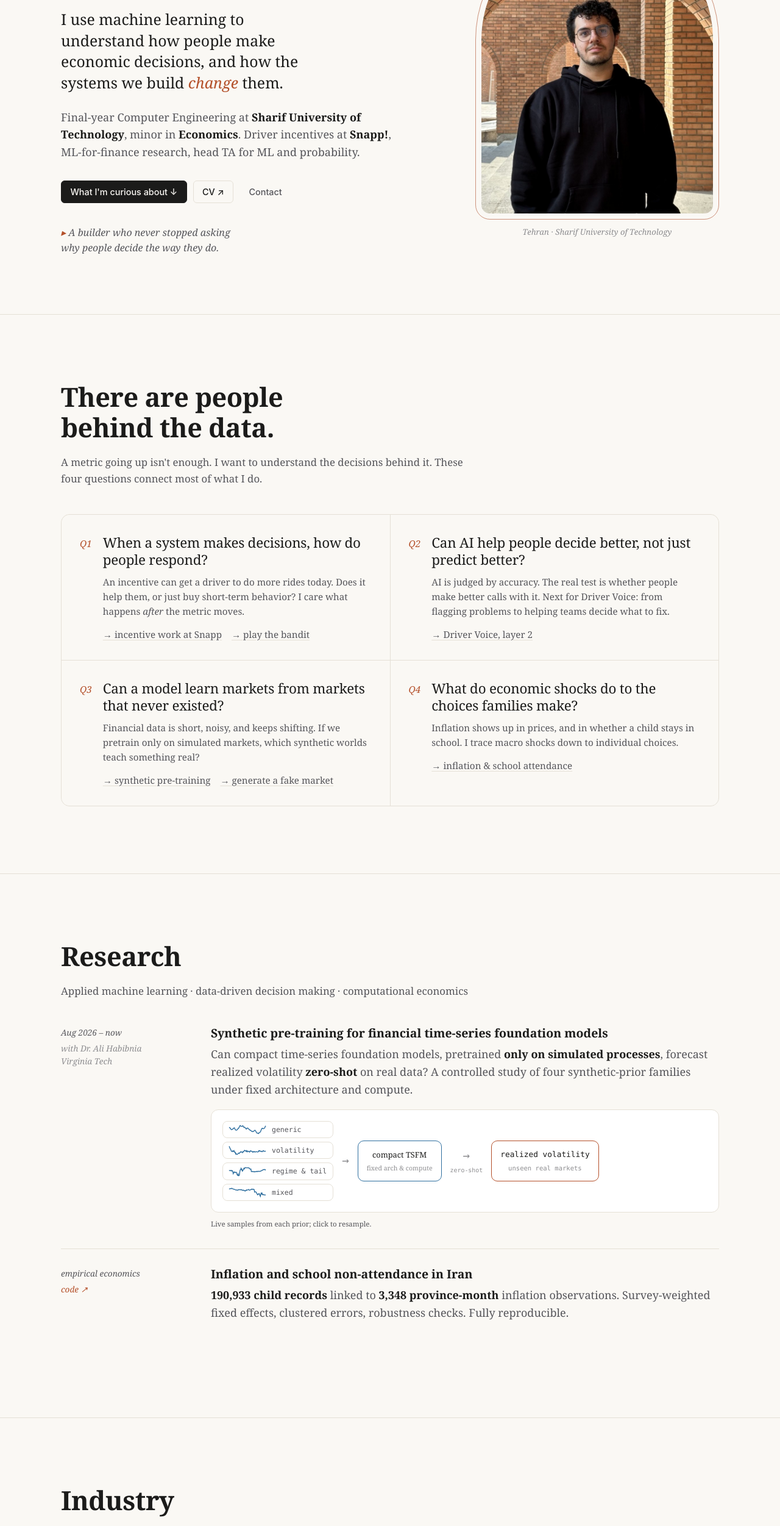
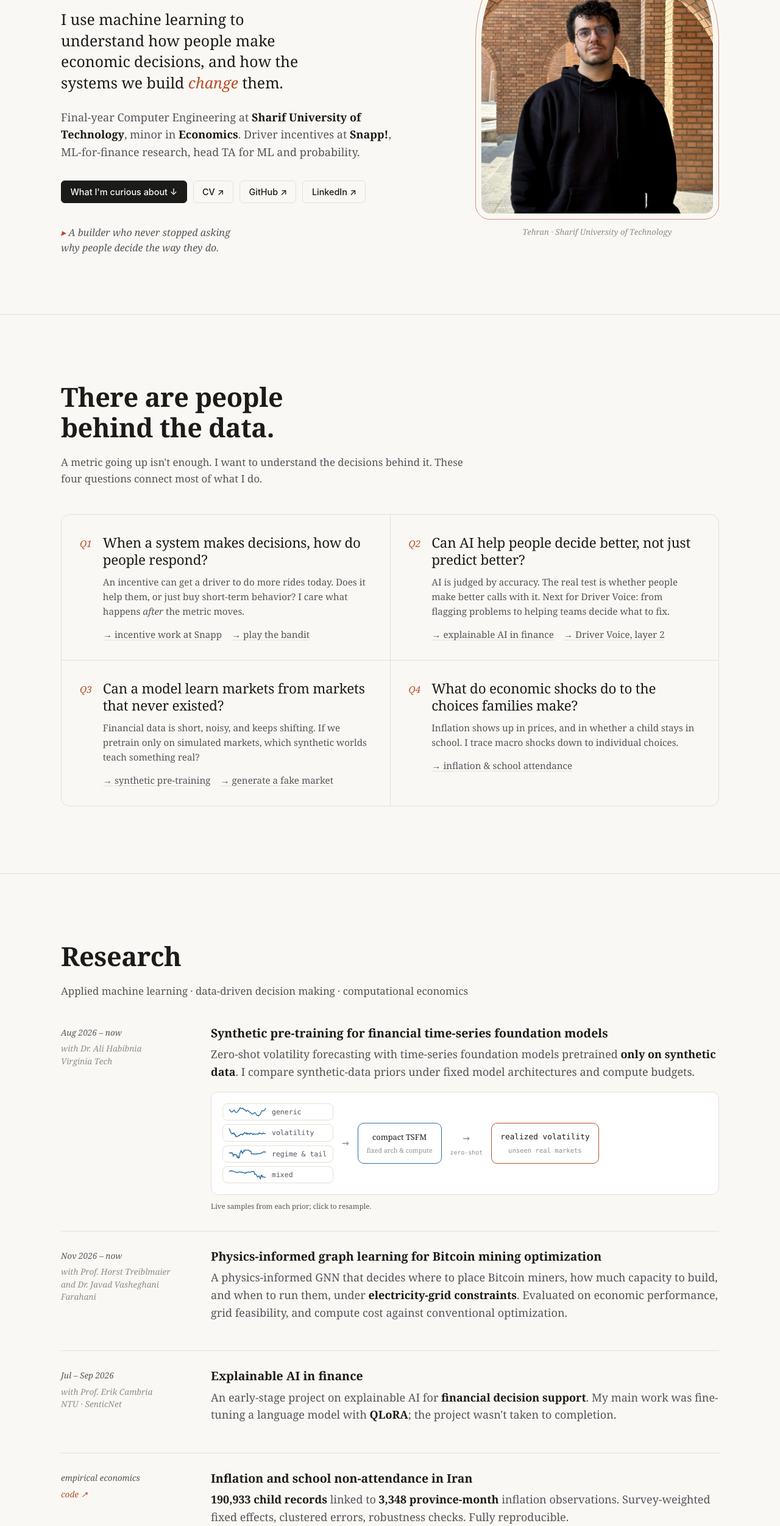
Before and after one commit to MahMosTash/mahmostash.github.io, a plain HTML site: page index.html in a window 1280 px wide. Shown: the part 285-2787 px from the top of the page at 61% size. Drawn offline with Linux system fonts and the light colour scheme.

Commit message:
Sync with new CV: research entries, LinkedIn URL, CV metadata, hero links

```diff
--- a/assets/js/terminal.js
+++ b/assets/js/terminal.js
@@ -9,7 +9,7 @@
   const esc = (s) => s.replace(/[&<>"']/g, (c) => ({ '&': '&amp;', '<': '&lt;', '>': '&gt;', '"': '&quot;', "'": '&#39;' }[c]));
   const LINKS = {
     github: 'https://github.com/mahmostash',
-    linkedin: 'https://www.linkedin.com/in/mahdyar-mostashar',
+    linkedin: 'https://www.linkedin.com/in/mahdyar-mostashar-279aaa287',
     cv: 'assets/Mahdyar_Mostashar_CV.pdf',
     email: 'mailto:MahdyarMostasharH@gmail.com',
   };
@@ -25,6 +25,7 @@ Q2  Can AI help people decide better, not just predict better?
 Q3  Can a model learn markets from markets that never existed?
 Q4  What do economic shocks do to the choices families make?`,
     'now.txt': `<span class="hl">●</span> researching  synthetic pretraining for financial TS foundation models (Dr. Ali Habibnia, Virginia Tech)
+<span class="hl">●</span> researching  physics-informed GNNs for Bitcoin mining under grid constraints (Treiblmaier, Vasheghani Farahani)
 <span class="hl">●</span> shipping     Associate Data Product Manager @ Snapp!
 <span class="wm">●</span> teaching     Head TA ×3: ML, ML (practical), P&amp;S (practical)
 <span class="hl">●</span> applying     Master's programs &amp; research internships
@@ -37,7 +38,12 @@ Q4  What do economic shocks do to the choices families make?`,
 # current
 1. Can compact time-series foundation models pretrained ONLY on simulated
    processes forecast realized volatility zero-shot on real markets?
-   priors: generic | volatility-specific | regime-and-tail | mixed`,
+   priors: generic | volatility-specific | regime-and-tail | mixed
+2. Physics-informed graph learning for Bitcoin mining optimization
+   under electricity-grid constraints.
+
+# past
+- Explainable AI in finance (NTU, 2026): QLoRA fine-tuning; early stage, not completed.`,
     'teaching.log': `[Fall 26]   HEAD  Machine Learning                (Jafari Siavoshani)
 [Fall 26]   HEAD  Machine Learning, practical     (Soleymani)
 [Fall 26]   HEAD  Prob & Stats, practical         (Motahari)
@@ -50,7 +56,7 @@ Q4  What do economic shocks do to the choices families make?`,
 <span class="dim">-- 14 roles, 4 as head TA. would do it again.</span>`,
     'contact.txt': `email     <a href="${LINKS.email}">MahdyarMostasharH@gmail.com</a>
 github    <a href="${LINKS.github}" target="_blank" rel="noopener">github.com/mahmostash</a>
-linkedin  <a href="${LINKS.linkedin}" target="_blank" rel="noopener">linkedin.com/in/mahdyar-mostashar</a>`,
+linkedin  <a href="${LINKS.linkedin}" target="_blank" rel="noopener">linkedin.com/in/mahdyar-mostashar-279aaa287</a>`,
   };
   const PROJECTS = ['finformer', 'inflation-school-attendance', 'fpl-decision-model', 'ops-assistant', 'gpu-monitor', 'mips-cpu', 'neo-git', 'area-measurement-cv', 'justiceflow'];
 
@@ -61,7 +67,7 @@ linkedin  <a href="${LINKS.linkedin}" target="_blank" rel="noopener">linkedin.co
 <span class="hl">  |_|  |_|_|  |_|</span>   <span class="wm">Kernel</span>    applied ML × computational economics
                     <span class="wm">Uptime</span>    at Sharif since Sep 2023
                     <span class="wm">Shell</span>     python · pytorch · sql · c · docker
-                    <span class="wm">Processes</span> 1 research · 1 job · 5 TA roles · 1 Master's application
+                    <span class="wm">Processes</span> 2 research · 1 job · 5 TA roles · 1 Master's application
                     <span class="wm">GPA</span>       18.71 / 20  (major 19.36)
                     <span class="wm">Locale</span>    fa_IR · en_US · de_DE (beta)`;
 
--- a/index.html
+++ b/index.html
@@ -36,6 +36,7 @@
         <a href="#projects">Projects</a>
         <a href="#playground">Playground</a>
         <a href="#about">About</a>
+        <a href="#contact">Contact</a>
       </nav>
       <div class="nav-tools">
         <button class="icon-btn mono" id="term-open" title="Open terminal ( ` )" aria-label="Open terminal">&gt;_</button>
@@ -60,7 +61,8 @@
         <div class="hero-cta">
           <a class="btn btn-primary" href="#questions">What I'm curious about ↓</a>
           <a class="btn" href="assets/Mahdyar_Mostashar_CV.pdf" target="_blank" rel="noopener">CV ↗</a>
-          <a class="btn btn-ghost" href="#contact">Contact</a>
+          <a class="btn" href="https://github.com/mahmostash" target="_blank" rel="noopener">GitHub ↗</a>
+          <a class="btn" href="https://www.linkedin.com/in/mahdyar-mostashar-279aaa287" target="_blank" rel="noopener">LinkedIn ↗</a>
         </div>
         <p class="motto"><span class="accent">▸</span> A builder who never stopped asking why people decide the way they do.</p>
       </div>
@@ -95,7 +97,7 @@
             <div>
               <h3>Can AI help people decide better, not just predict better?</h3>
               <p>AI is judged by accuracy. The real test is whether people make better calls with it. Next for Driver Voice: from flagging problems to helping teams decide what to fix.</p>
-              <p class="q-links"><a href="#projects">→ Driver Voice, layer 2</a></p>
+              <p class="q-links"><a href="#research">→ explainable AI in finance</a> <a href="#projects">→ Driver Voice, layer 2</a></p>
             </div>
           </li>
           <li class="q reveal">
@@ -135,9 +137,8 @@
             <div class="entry-main">
               <h3>Synthetic pre-training for financial time-series foundation models</h3>
               <p>
-                Can compact time-series foundation models, pretrained <strong>only on simulated processes</strong>, forecast
-                realized volatility <strong>zero-shot</strong> on real data? A controlled study of four synthetic-prior families
-                under fixed architecture and compute.
+                Zero-shot volatility forecasting with time-series foundation models pretrained <strong>only on synthetic data</strong>.
+                I compare synthetic-data priors under fixed model architectures and compute budgets.
               </p>
               <div class="pipeline" aria-label="Study design">
                 <div class="pipe-col">
@@ -152,6 +153,35 @@
                 <div class="pipe-box pipe-target mono">realized volatility<span class="faint">unseen real markets</span></div>
               </div>
               <p class="note">Live samples from each prior; click to resample.</p>
+            </div>
+          </article>
+
+          <article class="entry reveal">
+            <div class="entry-side">
+              <span>Nov 2026 – now</span>
+              <span class="faint">with Prof. Horst Treiblmaier<br>and Dr. Javad Vasheghani Farahani</span>
+            </div>
+            <div class="entry-main">
+              <h3>Physics-informed graph learning for Bitcoin mining optimization</h3>
+              <p>
+                A physics-informed GNN that decides where to place Bitcoin miners, how much capacity to build, and when to run them,
+                under <strong>electricity-grid constraints</strong>. Evaluated on economic performance, grid feasibility, and compute
+                cost against conventional optimization.
+              </p>
+            </div>
+          </article>
+
+          <article class="entry reveal">
+            <div class="entry-side">
+              <span>Jul – Sep 2026</span>
+              <span class="faint">with Prof. Erik Cambria<br>NTU · SenticNet</span>
+            </div>
+            <div class="entry-main">
+              <h3>Explainable AI in finance</h3>
+              <p>
+                An early-stage project on explainable AI for <strong>financial decision support</strong>.
+                My main work was fine-tuning a language model with <strong>QLoRA</strong>; the project wasn't taken to completion.
+              </p>
             </div>
           </article>
 
@@ -345,6 +375,7 @@
         <p class="more mono reveal">
           also: <a href="https://github.com/MahMosTash/CSL_031" target="_blank" rel="noopener">real-time area measurement with OpenCV</a> ·
           <a href="https://github.com/MahMosTash/JusticeFlow" target="_blank" rel="noopener">JusticeFlow</a> (Django + React) ·
+          <a href="https://github.com/advanced-programming-sut-2024/advanced-programming-project-group-40" target="_blank" rel="noopener">Gwent-inspired card game</a> (team project) ·
           <a href="https://github.com/mahmostash" target="_blank" rel="noopener">everything on GitHub ↗</a>
         </p>
       </div>
@@ -461,7 +492,7 @@
             </div>
             <div>
               <p class="label">Community</p>
-              <p>Vice President, Winter Seminar Series 2026 · Central Council, Students' Scientific Chapter · Head of Executive &amp; HR, Rayan AI Contest · Deputy Head of Media, ICPC Asia Tehran 2023</p>
+              <p>Vice President, Winter Seminar Series 2026 (scientific staff for 2027) · Central Council, Students' Scientific Chapter (2024–2026) · Head of Executive &amp; HR, Rayan AI Contest · Deputy Head of Media, ICPC Asia Tehran 2023</p>
             </div>
             <div>
               <p class="label">Honors</p>
@@ -487,7 +518,7 @@
         <div class="contact-links">
           <button class="btn btn-primary" id="copy-email" data-email="MahdyarMostasharH@gmail.com">✉ Copy email</button>
           <a class="btn" href="https://github.com/mahmostash" target="_blank" rel="noopener">GitHub ↗</a>
-          <a class="btn" href="https://www.linkedin.com/in/mahdyar-mostashar" target="_blank" rel="noopener">LinkedIn ↗</a>
+          <a class="btn" href="https://www.linkedin.com/in/mahdyar-mostashar-279aaa287" target="_blank" rel="noopener">LinkedIn ↗</a>
           <a class="btn" href="assets/Mahdyar_Mostashar_CV.pdf" target="_blank" rel="noopener">CV ↗</a>
         </div>
       </div>
```
Also changed, not shown: 1 other file.
